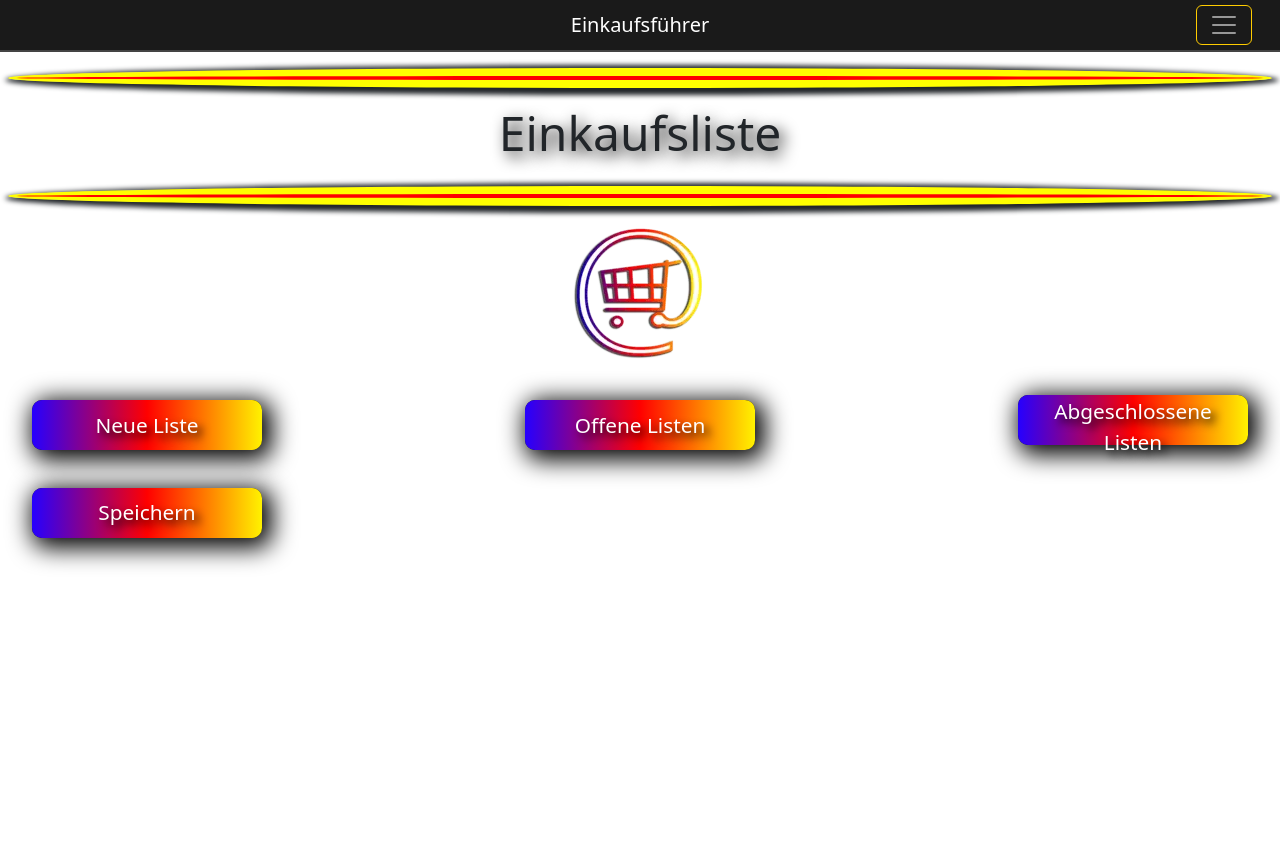
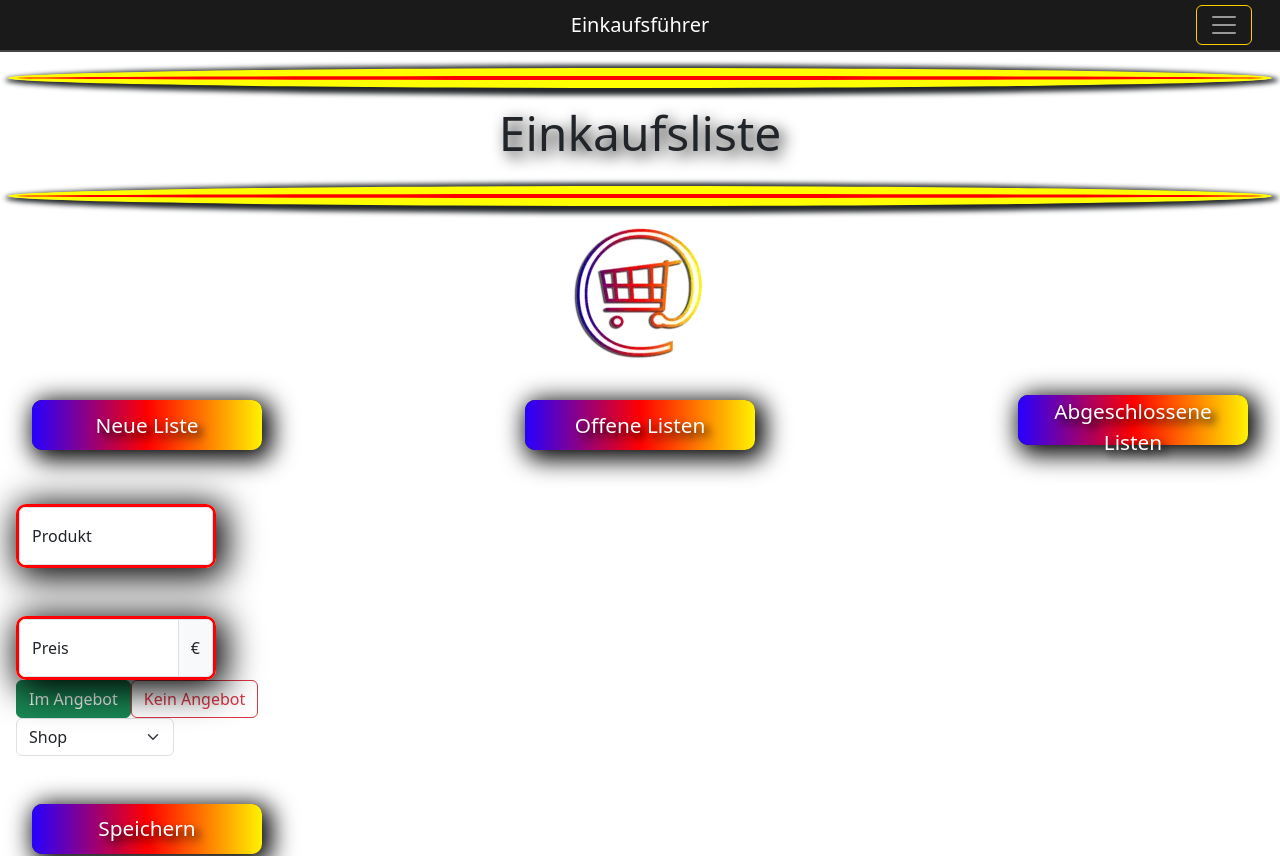
Before and after one commit to SpikeakaChris/todoApp, an Angular app in the folder todoApp/: page / in a window 1280 px wide. Before the commit the page ends 800 px from the top, so only its background shows below. Built offline with nearby package versions, Linux system fonts and the light colour scheme.

Commit message:
eingabefelder

```diff
--- a/todoApp/src/app/information/information.css
+++ b/todoApp/src/app/information/information.css
@@ -3,3 +3,9 @@
     justify-content: center;
     align-items: center;
 }
+.input-group {
+    box-shadow: 5px 5px 35px 5px #000;
+    border-radius: 10px;
+    width: 200px;
+    border: 3px solid #ff0000;
+}
--- a/todoApp/src/app/information/information.html
+++ b/todoApp/src/app/information/information.html
@@ -1,3 +1,39 @@
-<div class="content-container">
+<section class="content-container">
+    <div class="input-group mt-5">
+        <div class="form-floating produktfeld">
+            <input type="email" class="form-control" id="floatingInput" placeholder="Wurst, Getränk etc">
+            <label for="floatingInput">Produkt</label>
+        </div>
+    </div>
+    <div class="input-group mt-5">
+        <div class="form-floating preisfeld">
+            <input type="number" class="form-control" placeholder="0.00" step="0.01" min="0">
+            <label for="floatingInputGroup1">Preis</label>
+        </div>
+        <span class="input-group-text">€</span>
+    </div>
+    <div class="angebot">
+        <input type="radio" class="btn-check" name="options-outlined" id="success-outlined" autocomplete="off" checked>
+        <label class="btn btn-outline-success" for="success-outlined">Im Angebot</label>
+        <input type="radio" class="btn-check" name="options-outlined" id="danger-outlined" autocomplete="off">
+        <label class="btn btn-outline-danger" for="danger-outlined">Kein Angebot</label>
+    </div>
+    <div class="badges">
+        <select id="badgeSelect" class="form-select" aria-label="Default select example" (change)="onSelect($event)">
+            <option value="" selected disabled>Shop</option>
+            <option value="Aldi" data-img="public/Images/aldi_logo.webp">Aldi</option>
+            <option value="Lidl" data-img="public/Images/aldi_logo.webp">Lidl</option>
+            <option value="Netto rot" data-img="public/Images/netto_rot.webp">Netto rot</option>
+            <option value="Netto schwarz" data-img="public/Images/netto_schwarz.webp">Netto schwarz</option>
+            <option value="Rewe" data-img="public/Images/rewe_logo.webp">Rewe</option>
+        </select>
+        <div class="mt-3">
+            <span *ngFor="let badge of badges"
+                class="badge bg-light border me-2 d-inline-flex align-items-center">
+            <img [src]="badge.img" [alt]="badge.name"
+                style="width:20px; height:20px; margin-right:6px;"> {{ badge.name }}
+            </span>
+        </div>
+    </div>
     <app-buttons [btntext]="'Speichern'"></app-buttons>
-</div>
+</section>
--- a/todoApp/src/app/information/information.ts
+++ b/todoApp/src/app/information/information.ts
@@ -1,12 +1,28 @@
-import { Component } from '@angular/core';
+import { Component, } from '@angular/core';
+import { CommonModule } from '@angular/common';
 import { Buttons } from '../shared/components/buttons/buttons';
 
 @Component({
   selector: 'app-information',
-  imports: [Buttons],
+  imports: [CommonModule, Buttons],
   templateUrl: './information.html',
   styleUrl: './information.css',
 })
 export class Information {
 
+
+
+    badges: { name: string; img: string }[] = [];
+
+    onSelect(event: Event) {
+        const select = event.target as HTMLSelectElement;
+        const option = select.options[select.selectedIndex];
+
+        const name = option.value;
+        const img = option.dataset['img'];
+
+        if (!img) return;
+
+        this.badges.push({ name, img });
+    }
 }
```
